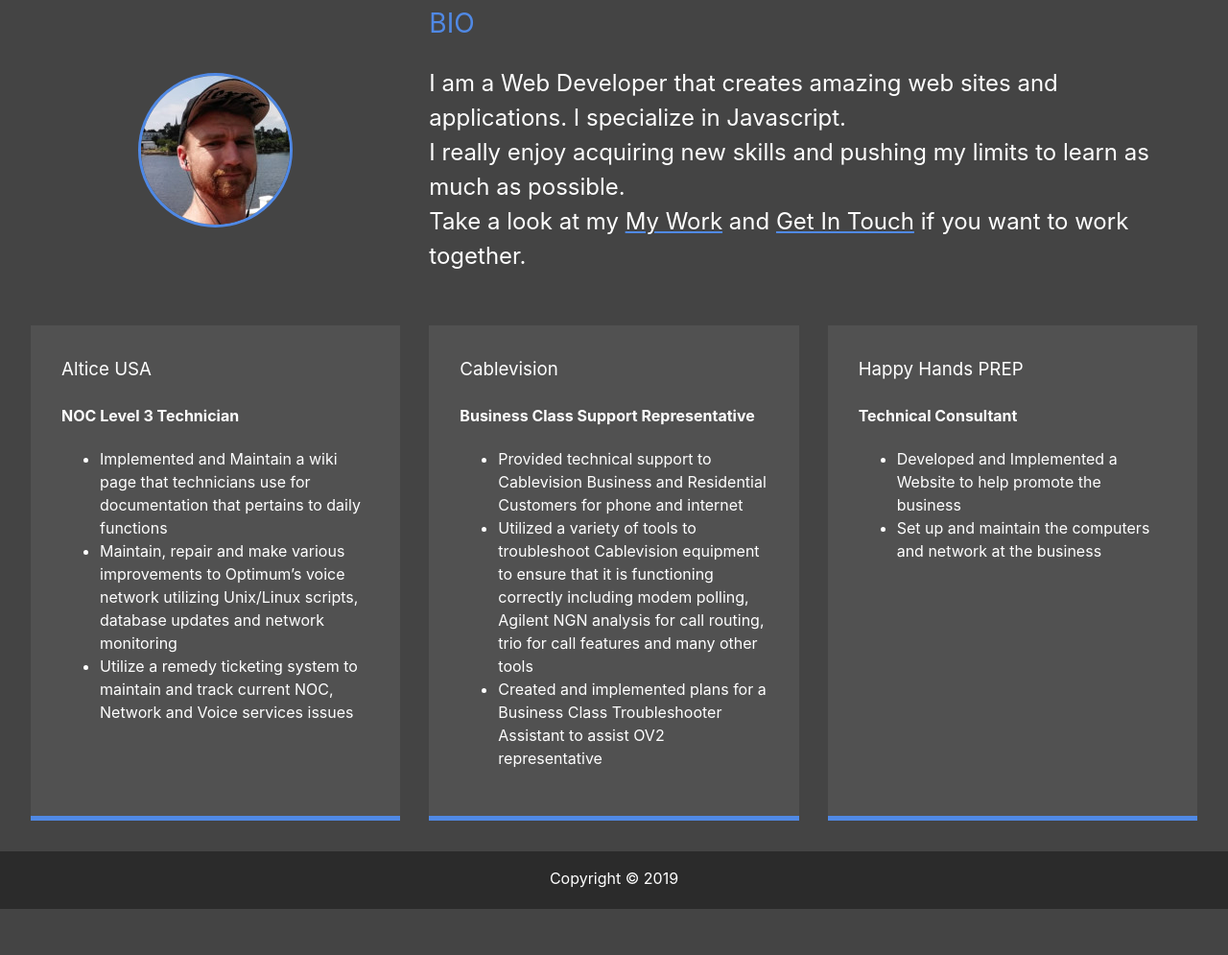
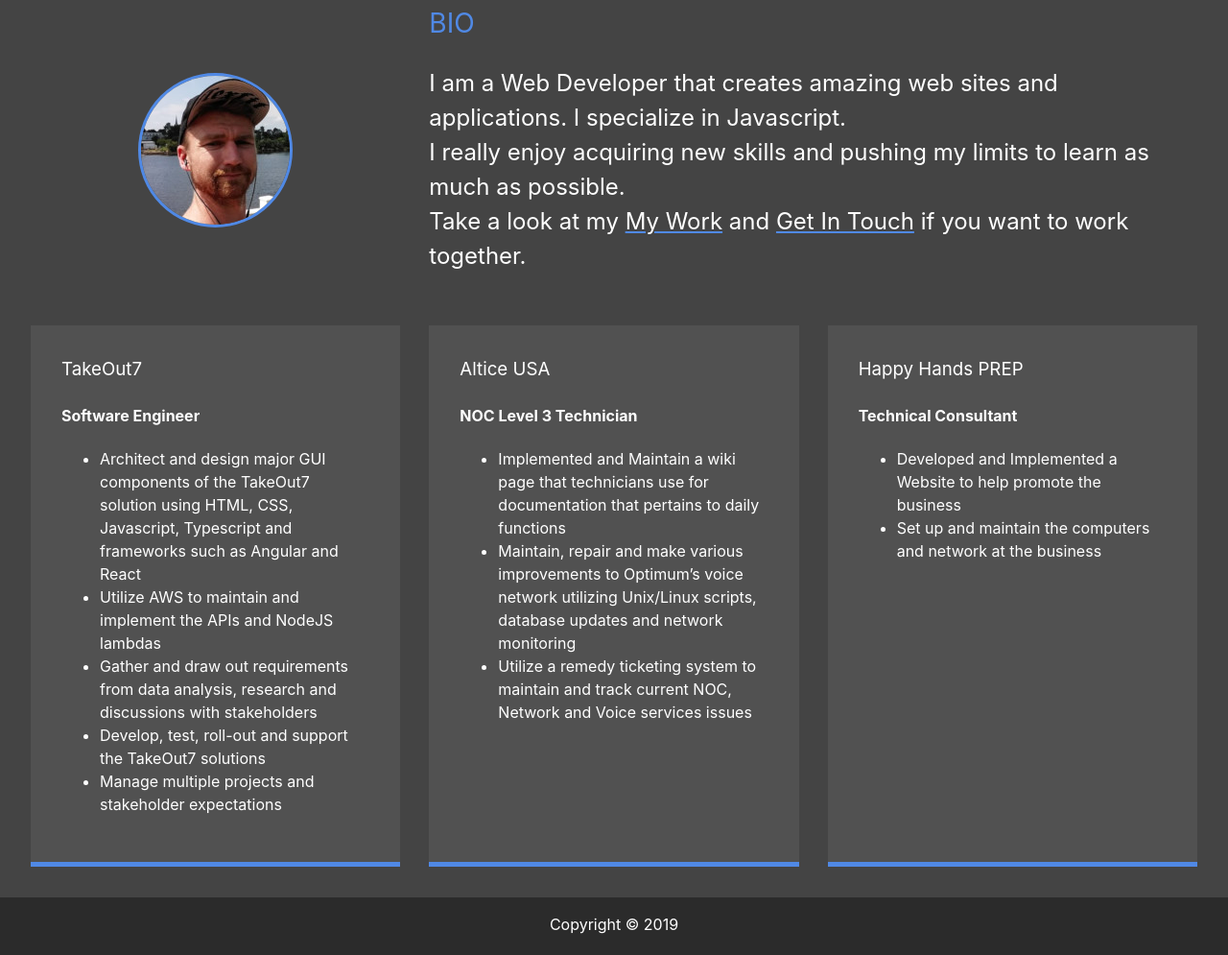
Before and after one commit to Bartholomewbd/myPortfolio, a website: page dist/about.html in a window 1280 px wide. Shown: the part 199-1194 px from the top of the page at 96% size. Before the commit the page ends 1146 px from the top, so only its background shows below. Drawn offline with Linux system fonts and the light colour scheme.

Commit message:
Updated the about me section to reflect current job

```diff
--- a/dist/about.html
+++ b/dist/about.html
@@ -63,6 +63,29 @@
         </div>
 
         <div class="job job-1">
+          <h3>TakeOut7</h3>
+          <h4>Software Engineer</h4>
+          <ul>
+            <li>
+              Architect and design major GUI components of the TakeOut7 solution using HTML,
+              CSS, Javascript, Typescript and frameworks such as Angular and React
+            </li>
+            <li>
+              Utilize AWS to maintain and implement the APIs and NodeJS lambdas
+            </li>
+            <li>
+              Gather and draw out requirements from data analysis, research and discussions with stakeholders
+            </li>
+            <li>
+              Develop, test, roll-out and support the TakeOut7 solutions
+            </li>
+            <li>
+              Manage multiple projects and stakeholder expectations
+            </li>
+          </ul>
+        </div>
+
+        <div class="job job-2">
           <h3>Altice USA</h3>
           <h4>NOC Level 3 Technician</h4>
           <ul>
@@ -78,27 +101,6 @@
             <li>
               Utilize a remedy ticketing system to maintain and track current
               NOC, Network and Voice services issues
-            </li>
-          </ul>
-        </div>
-
-        <div class="job job-2">
-          <h3>Cablevision</h3>
-          <h4>Business Class Support Representative</h4>
-          <ul>
-            <li>
-              Provided technical support to Cablevision Business and Residential
-              Customers for phone and internet
-            </li>
-            <li>
-              Utilized a variety of tools to troubleshoot Cablevision equipment
-              to ensure that it is functioning correctly including modem
-              polling, Agilent NGN analysis for call routing, trio for call
-              features and many other tools
-            </li>
-            <li>
-              Created and implemented plans for a Business Class Troubleshooter
-              Assistant to assist OV2 representative
             </li>
           </ul>
         </div>
```
